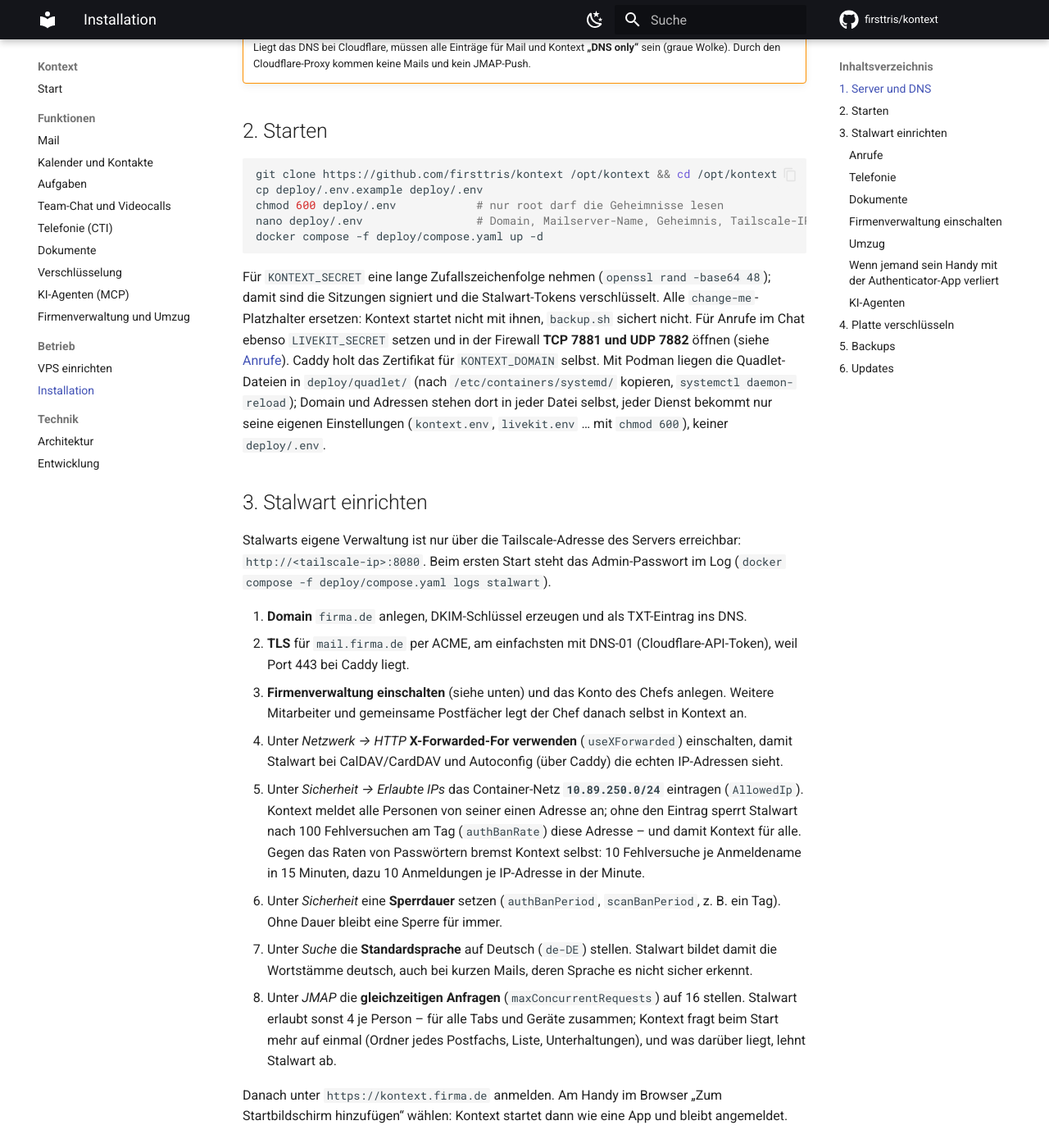
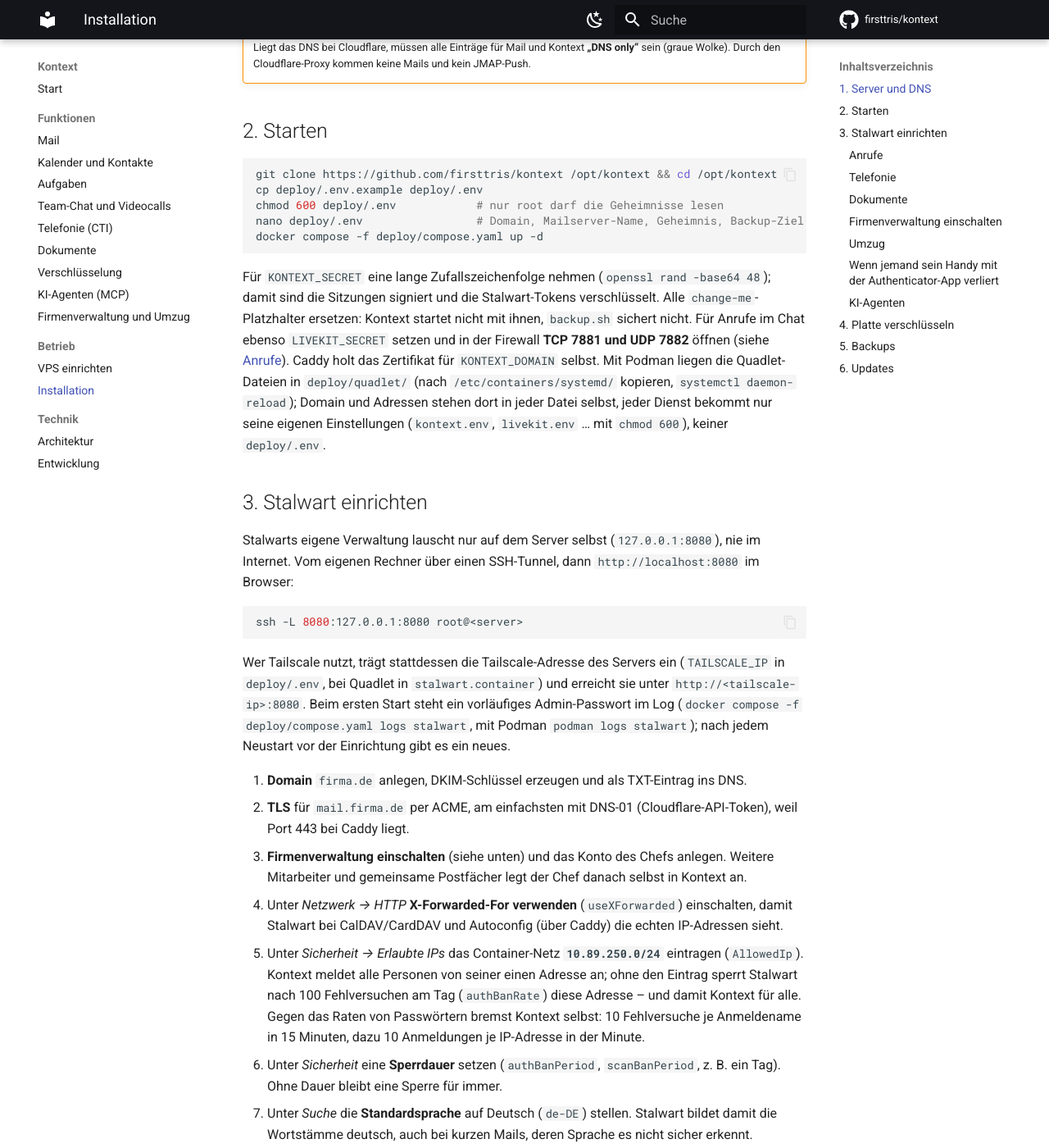
Before and after one commit to firsttris/kontext, an MkDocs documentation site: the page built from docs/installation.md, in a window 1280 px wide and 1400 px high, scrolled down 1190 px. Shown: the whole window at 82% size. Built offline with MkDocs 1.6.1 and Material for MkDocs 9.7.7, drawn with Linux system fonts in a browser that asks for light colours; comment, search, counter and statistics services are not loaded.

Commit message:
docs: Stalwart's admin through an SSH tunnel, Tailscale optional
The admin listens on 127.0.0.1 by default (compose.yaml already fell
back to it, the Quadlet file does now); the docs, .env.example and the
READMEs still made Tailscale the only way in. Also: a new temporary
admin password after every restart before the setup.

Co-Authored-By: Claude Opus 5.5 <noreply@anthropic.com>
Claude-Session: https://claude.ai/code/session_01Y3rdfYMk88Rmc3smDesxb7

````diff
--- a/docs/installation.md
+++ b/docs/installation.md
@@ -56,9 +56,18 @@ Einstellungen (`kontext.env`, `livekit.env` … mit `chmod 600`), keiner `deploy
 
 ## 3. Stalwart einrichten
 
-Stalwarts eigene Verwaltung ist nur über die Tailscale-Adresse des Servers erreichbar:
-`http://<tailscale-ip>:8080`. Beim ersten Start steht das Admin-Passwort im Log
-(`docker compose -f deploy/compose.yaml logs stalwart`).
+Stalwarts eigene Verwaltung lauscht nur auf dem Server selbst (`127.0.0.1:8080`), nie im
+Internet. Vom eigenen Rechner über einen SSH-Tunnel, dann `http://localhost:8080` im Browser:
+
+```bash
+ssh -L 8080:127.0.0.1:8080 root@<server>
+```
+
+Wer Tailscale nutzt, trägt stattdessen die Tailscale-Adresse des Servers ein (`TAILSCALE_IP` in
+`deploy/.env`, bei Quadlet in `stalwart.container`) und erreicht sie unter
+`http://<tailscale-ip>:8080`. Beim ersten Start steht ein vorläufiges Admin-Passwort im Log
+(`docker compose -f deploy/compose.yaml logs stalwart`, mit Podman `podman logs stalwart`); nach
+jedem Neustart vor der Einrichtung gibt es ein neues.
 
 1. **Domain** `firma.de` anlegen, DKIM-Schlüssel erzeugen und als TXT-Eintrag ins DNS.
 2. **TLS** für `mail.firma.de` per ACME, am einfachsten mit DNS-01 (Cloudflare-API-Token), weil
````
Also changed, not shown: other parts of docs/installation.md (+1 -1 lines), README.de.md (+1 -1 lines), README.md (+1 -1 lines), 2 other files.
